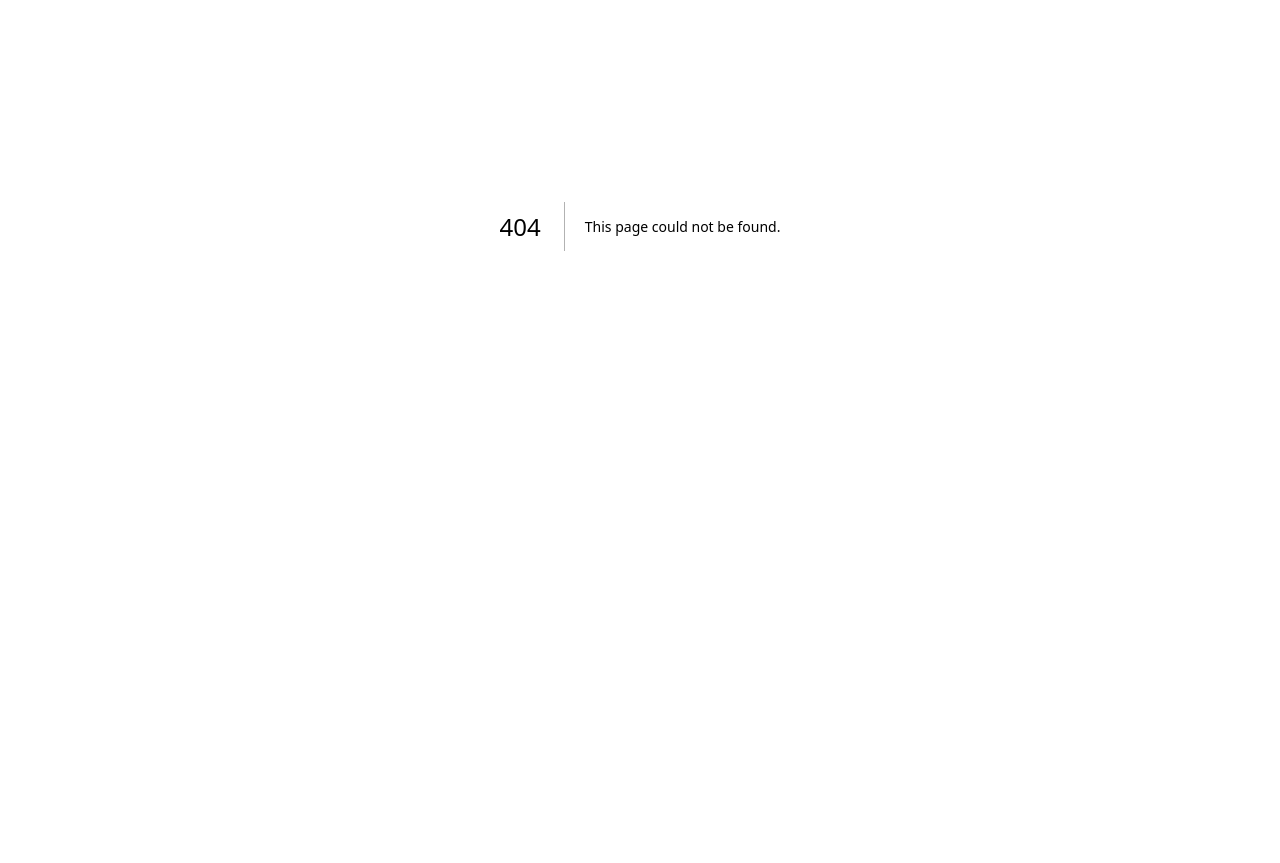
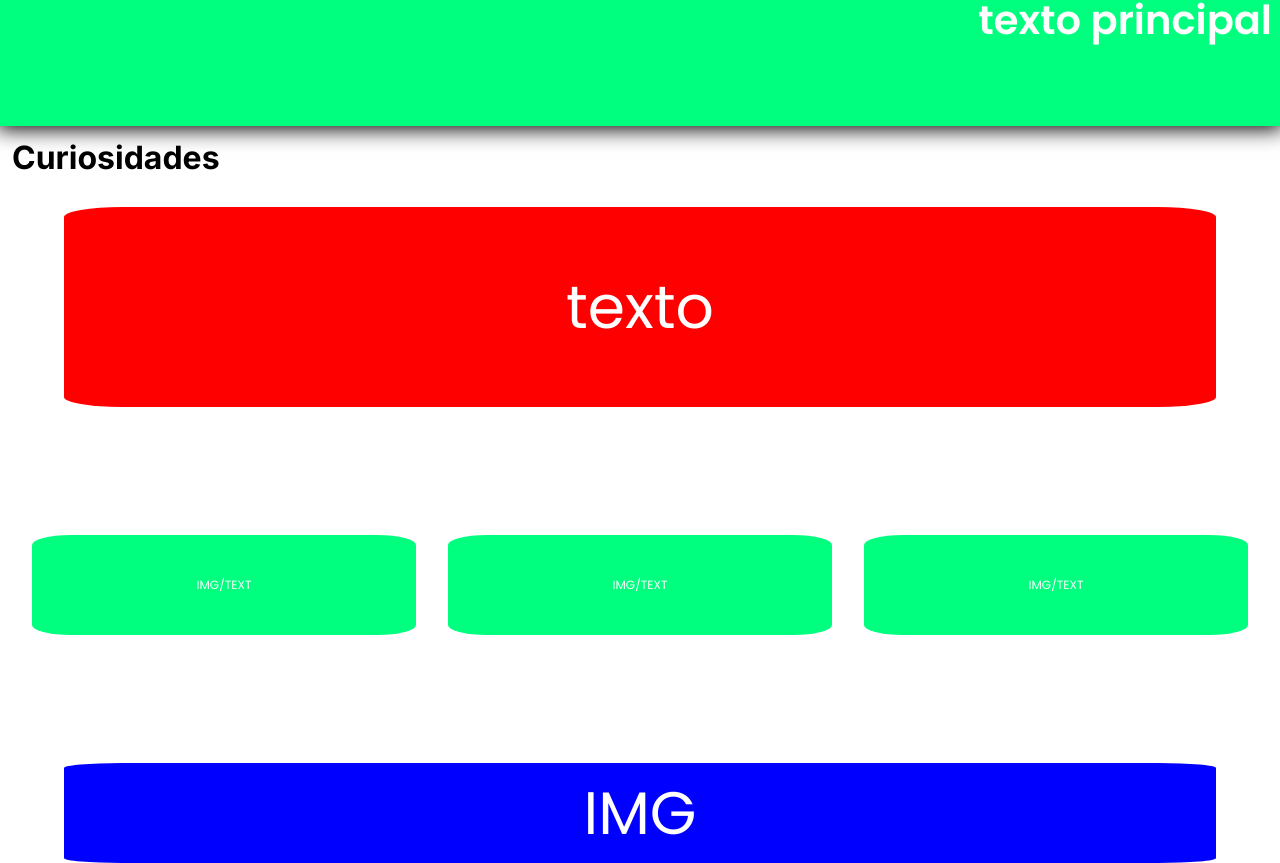
Before and after one commit to ymatzz/projeto-web-mobile, a Next.js app: page /curiosidades in a window 1280 px wide. Before the commit this address had no page. Shown: the part 174-1037 px from the top of the page. Before the commit the page ends 800 px from the top, so only its background shows below. Built offline with nearby package versions, Linux system fonts and the light colour scheme.

Commit message:
tela de curiosidades

```diff
--- /dev/null
+++ b/src/app/curiosidades/page.jsx
@@ -0,0 +1,26 @@
+'use client'
+import Header from "../../components/Header";
+import { Container, ContentContainer, Text, CardContainer, ImageContainer } from "./style";
+import Card from "@/components/Card";
+
+export default function Curiosidades() {
+    return (
+        <Container>
+            <Header />
+            <h2> Curiosidades </h2>
+            <ContentContainer>
+                <Text>
+                    <span> texto </span>
+                </Text>
+                <CardContainer>
+                    <Card height='100px' />
+                    <Card height='100px' />
+                    <Card height='100px' />
+                </CardContainer>
+                <ImageContainer>
+                    <span>IMG</span>
+                </ImageContainer>
+            </ContentContainer>
+        </Container>
+    )
+}
--- /dev/null
+++ b/src/app/curiosidades/style.js
@@ -0,0 +1,58 @@
+'use client'
+import styled from 'styled-components';
+
+export const Container = styled.div`
+    width: 100%;
+    h2{
+        margin-top: 12px;
+        margin-left: 12px;
+        font-size: 32px;
+    }
+`
+
+export const ContentContainer = styled.div`
+    width: 100%;
+    display: flex;
+    flex-direction: column;
+    justify-content: center;
+    align-items: center;
+    margin-top: 30px;
+`
+
+export const Text = styled.div`
+    width: 90%;
+    height: 200px;
+    background-color: red;
+    border-radius: 5%;
+    display: flex;
+    justify-content: center;
+    align-items: center;
+    span{
+        font-size: 60px;
+        font-family: 'Poppins', sans-serif;
+        color: white;
+    }
+`
+
+export const CardContainer = styled.div`
+    margin-top: 10%;
+    width: 100%;
+    display: flex;
+    justify-content: space-evenly;
+`
+
+export const ImageContainer = styled.div`
+    margin-top: 10%;
+    width: 90%;
+    display: flex;
+    justify-content: center;
+    align-items: center;
+    background-color: blue;
+    height: 100px;
+    border-radius: 5%;
+    span{
+        font-size: 60px;
+        font-family: 'Poppins', sans-serif;
+        color: white;
+    }
+`
--- a/src/app/page.jsx
+++ b/src/app/page.jsx
@@ -14,7 +14,7 @@ export default function Home() {
       </aside>
       <section>
         <main>
-          <Card height='172px'/>
+          <Card height='172px' />
           <Card height='172px' />
           <Card height='172px'  />
         </main>
--- a/src/components/Card/index.jsx
+++ b/src/components/Card/index.jsx
@@ -7,7 +7,7 @@ export default function Card({height}) {
     return (
         <Container>
             <ContentContainer height={height}>
-                <h2>IMG/TEXT</h2>
+                <span>IMG/TEXT</span>
             </ContentContainer>
         </Container>
     )
--- a/src/components/Card/style.js
+++ b/src/components/Card/style.js
@@ -14,7 +14,7 @@ export const ContentContainer = styled.div`
     align-items: center;
     background-color: #00ff7f;
     border-radius: 10%;
-    h2{
+    span{
             font-family:'Poppins', sans-serif;
             font-size: 12px;
             color: white;
--- a/src/components/Sidebar/index.jsx
+++ b/src/components/Sidebar/index.jsx
@@ -1,8 +1,13 @@
 'use client'
 import React, { useState } from 'react';
 import { Container, Content} from './style';
-import { FaTimes, FaBars } from 'react-icons/fa';
+import { FaTimes, FaBars, FaGamepad, FaQuestion } from 'react-icons/fa';
+import { TiHome } from "react-icons/ti";
+import { MdOutlineLaptopMac } from "react-icons/md";
+import { AiOutlineMedium, AiOutlineSearch } from "react-icons/ai";
 import SidebarItem from '../SidebarItem';
+import Link from 'next/link';
+import { useRouter } from 'next/router';
 
 export default function Sidebar({active}) {
     const fecharSidebar = () => {
@@ -13,8 +18,14 @@ export default function Sidebar({active}) {
         <Container sidebar={active}>
             <FaTimes onClick={fecharSidebar} />
             <Content>
-                <SidebarItem text={'TESTE'} Icon={<FaBars />} />
-                <SidebarItem text={'AAAAAAA'} Icon={<FaTimes />} />
+                <Link href="/" style={{"text-decoration": "none"}}>
+                    <SidebarItem text={'HOME'} Icon={<TiHome />} />
+                </Link>
+                <Link href="/curiosidades" style={{"text-decoration": "none"}}>
+                    <SidebarItem text={'CURIOSIDADES'} Icon={<FaQuestion />} />
+                </Link>
+                <SidebarItem text={'QUIZ'} Icon={<FaGamepad />} />
+                <SidebarItem text={'MACKENZIE'} Icon={<AiOutlineMedium  />} />
             </Content>
         </Container>
     )
--- a/src/components/Sidebar/style.js
+++ b/src/components/Sidebar/style.js
@@ -2,7 +2,7 @@
 import styled, { keyframes } from 'styled-components';
 
 export const Container = styled.div`
-    background-color: gray;
+    background-color: #00FF7F;
     position: fixed;
     height: 100%;
     top: 0px;
--- a/src/components/SidebarItem/index.jsx
+++ b/src/components/SidebarItem/index.jsx
@@ -1,7 +1,6 @@
 'use client'
 import React from 'react'; // Importe o React com R maiúsculo
 import { Container } from "./style";
-import { FaTimes } from 'react-icons/fa'; // Importe o ícone FaTimes
 
 export default function SidebarItem({Icon, text}) {
 
--- a/src/components/SidebarItem/style.js
+++ b/src/components/SidebarItem/style.js
@@ -4,7 +4,7 @@ import styled from 'styled-components';
 export const Container = styled.div`
     display: flex;
     align-items: center;
-    background-color: #172B4D;
+    background-color: #2E8B57;
     font-size: 20px;
     color: white;
     padding: 10px;
@@ -12,8 +12,9 @@ export const Container = styled.div`
     border-radius: 10px;
     margin: 0 15px 20px;
 
+
     > svg {
-        margin: 0 20px;
+        margin: 0 20px 0 10px;
     }
 
     &:hover {
```
